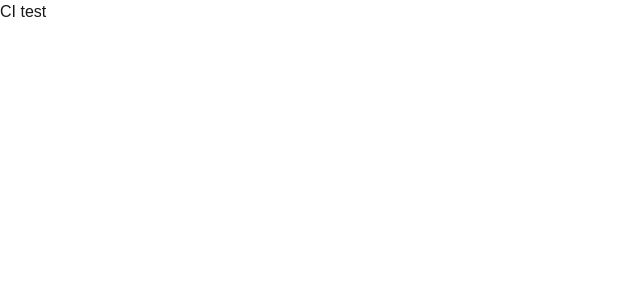
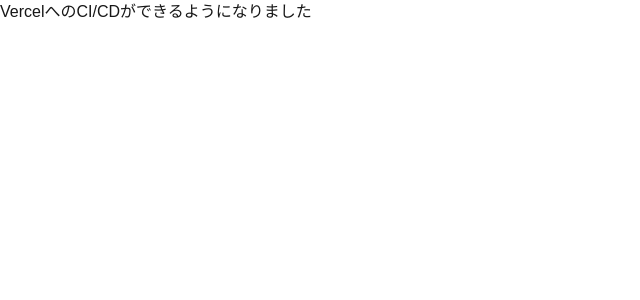
Before and after one commit to ts-dev-0/next-ci-demo, a Next.js app: page / in a window 1280 px wide. Shown: the top 300 px of the page, without its empty margins (0-640 px from the left). Built offline with nearby package versions, Linux system fonts and the light colour scheme.

Commit message:
Update page.tsx

```diff
--- a/app/page.tsx
+++ b/app/page.tsx
@@ -1,3 +1,3 @@
 export default function Home() {
-  return <h1>CI test</h1>;
+  return <h1>VercelへのCI/CDができるようになりました</h1>;
 }
```
